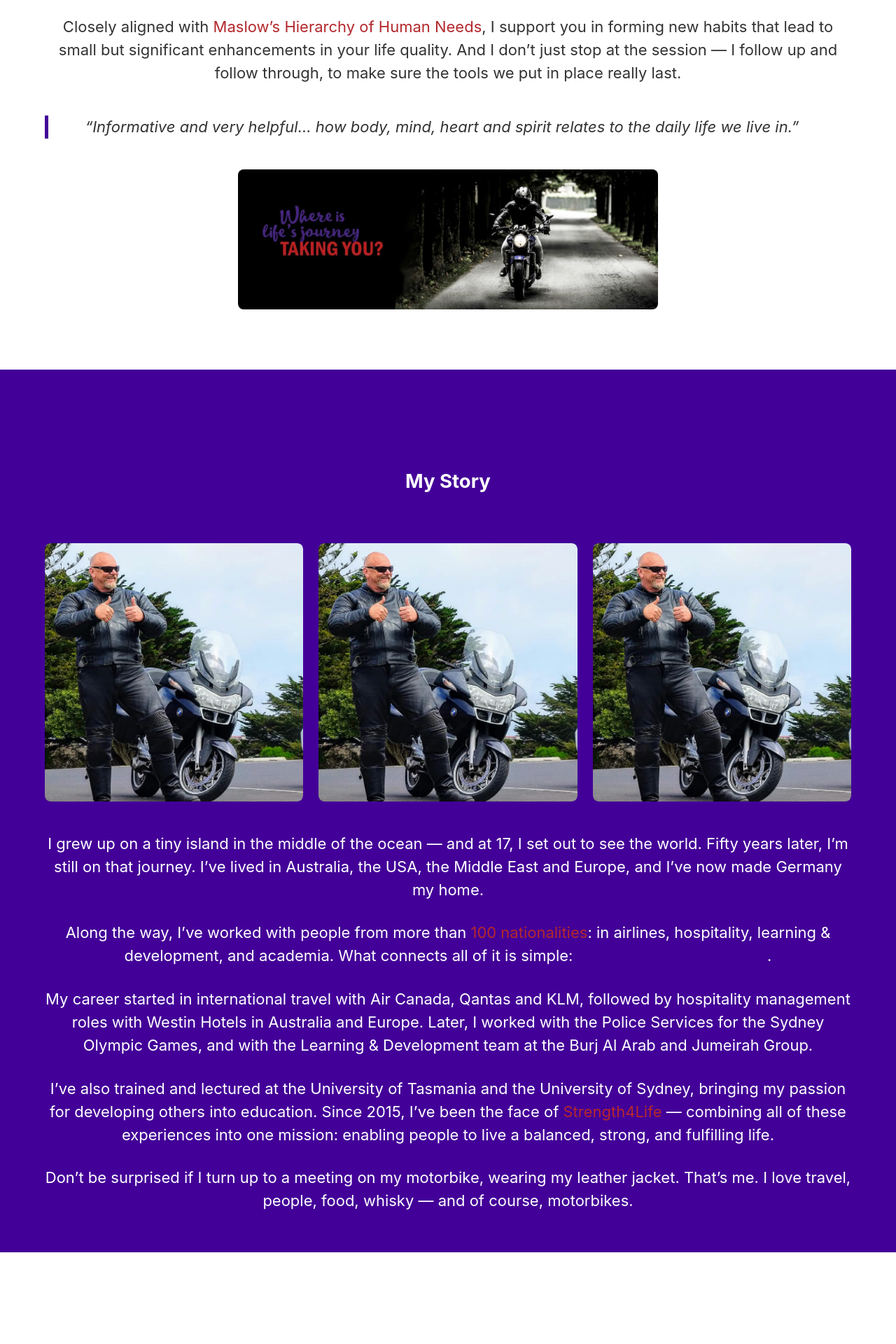
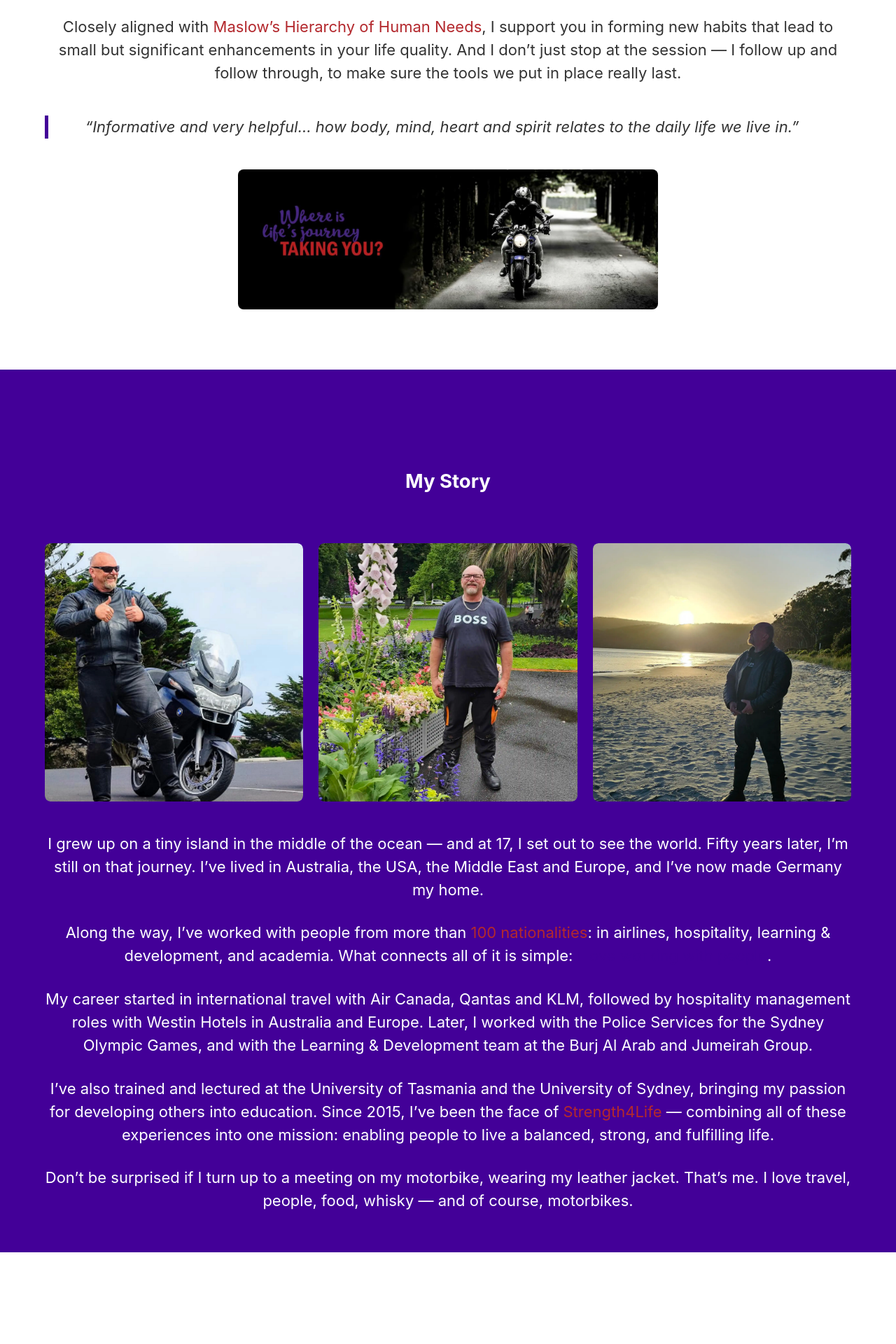
Before and after one commit to perstarke-webdev/jon-strength4life-eu, a Jekyll site: the page built from _pages/about.html, in a window 1280 px wide. Shown: the part 2159-4079 px from the top of the page at 70% size. Built offline with Jekyll 4.4.1, drawn with Linux system fonts in a browser that asks for light colours; cached includes are drawn as plain includes.

Commit message:
final launch prep revisions

```diff
--- a/_pages/about.html
+++ b/_pages/about.html
@@ -3,6 +3,8 @@ title: "About Jon Evans – Life Coach • Enabler • Management Consultant"
 permalink: /about/
 header:
     overlay_image: /assets/images/motorbike.webp
+
+image-text-row:
 ---
 
 <!-- INTRO -->
@@ -80,18 +82,18 @@ header:
     <h2 data-aos="fade-up">My Story</h2>
     <div class="about-gallery" data-aos="fade-up">
         <figure>
-            <a href="/assets/images/jon-portrait.webp" data-lightbox="about-gallery" data-title="Jon Evans coaching portrait">
+            <a href="/assets/images/jon-portrait.webp" data-lightbox="about-gallery" data-title="Jon Evans motorbike portrait">
                 <img src="/assets/images/jon-portrait.webp" alt="Jon Evans coaching portrait">
             </a>
         </figure>
         <figure>
-            <a href="/assets/images/jon-portrait.webp" data-lightbox="about-gallery" data-title="Jon Evans coaching portrait">
-                <img src="/assets/images/jon-portrait.webp" alt="Jon Evans coaching portrait">
+            <a href="/assets/images/jon-2.webp" data-lightbox="about-gallery" data-title="Jon Evans coaching portrait">
+                <img src="/assets/images/jon-2.webp" alt="Jon Evans coaching portrait">
             </a>
         </figure>
         <figure>
-            <a href="/assets/images/jon-portrait.webp" data-lightbox="about-gallery" data-title="Jon Evans coaching portrait">
-                <img src="/assets/images/jon-portrait.webp" alt="Jon Evans coaching portrait">
+            <a href="/assets/images/jon-3.webp" data-lightbox="about-gallery" data-title="Jon Evans travel portrait">
+                <img src="/assets/images/jon-3.webp" alt="Jon Evans coaching portrait">
             </a>
         </figure>
     </div>
--- a/_pages/contact.html
+++ b/_pages/contact.html
@@ -25,7 +25,7 @@ header:
     </p>
 
     <!-- Simple (non-functional) contact form -->
-    <form class="contact-form" action="#" method="post" data-aos="fade-up">
+    <form class="contact-form" action="https://submit-form.com/e2493hIML" method="post" data-aos="fade-up">
         <div class="form-row">
             <label for="name">Your Name</label>
             <input id="name" name="name" type="text" required>
@@ -41,7 +41,9 @@ header:
             <textarea id="message" name="message" rows="6" required></textarea>
         </div>
 
-        <button type="submit" class="btn btn--primary">Send Message (placeholder)</button>
+        <input type="hidden" name="_redirect" value="strength4life.eu/thanks">
+
+        <button type="submit" class="btn btn--primary">Send Message</button>
     </form>
 
 </section>
```
Also changed, not shown: _pages/consulting-for-businesses.html (+25 -1 lines), _pages/thanks.html (added, +13 -0 lines), assets/images/jon-2.webp (added), assets/images/jon-3.webp (added), assets/images/letter-of-recommendation.webp (added), assets/images/travel1.webp, assets/images/travel2.webp, assets/images/travel3.webp.
